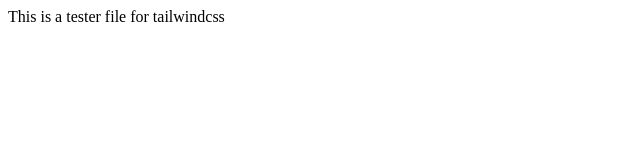
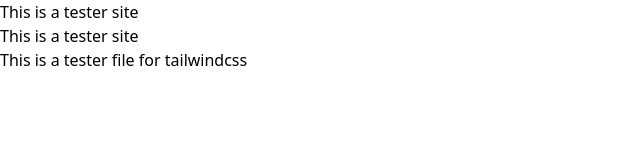
Before and after one commit to balderb/TailwindcssRefresh, a plain HTML site: page index.html in a window 1280 px wide. Shown: the whole page, without its empty margins (0-640 px from the left). Drawn offline with nearby package versions, Linux system fonts and the light colour scheme.

Commit message:
adding tailwindcss CDN to codebase

```diff
--- a/index.html
+++ b/index.html
@@ -1,3 +1,21 @@
-<div>
-    This is a tester file for tailwindcss
-</div>
+<!DOCTYPE html>
+<html lang="en">
+<head>
+    <meta charset="UTF-8">
+    <meta http-equiv="X-UA-Compatible" content="IE=edge">
+    <meta name="viewport" content="width=device-width, initial-scale=1.0">
+    <title>Tailwindcss Course</title>
+    <link href="https://unpkg.com/tailwindcss@^2/dist/tailwind.min.css" rel="stylesheet">
+</head>
+<body>
+    <h1>
+        This is a tester site
+    </h1>
+    <h2>
+        This is a tester site
+    </h2>
+    <div>
+        This is a tester file for tailwindcss
+    </div>
+</body>
+</html>
```
